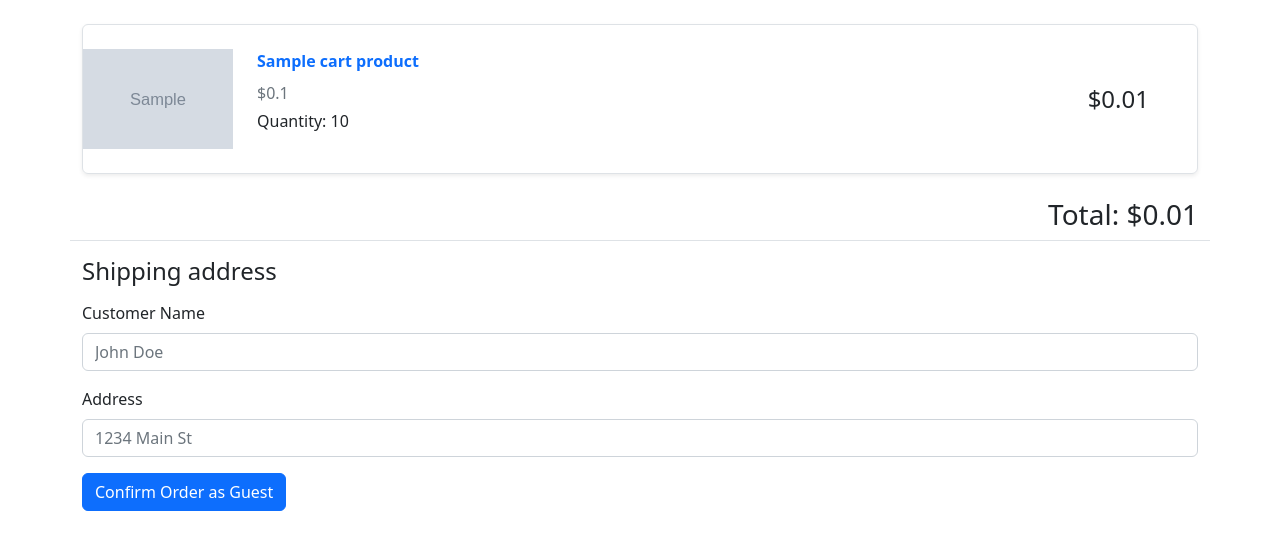
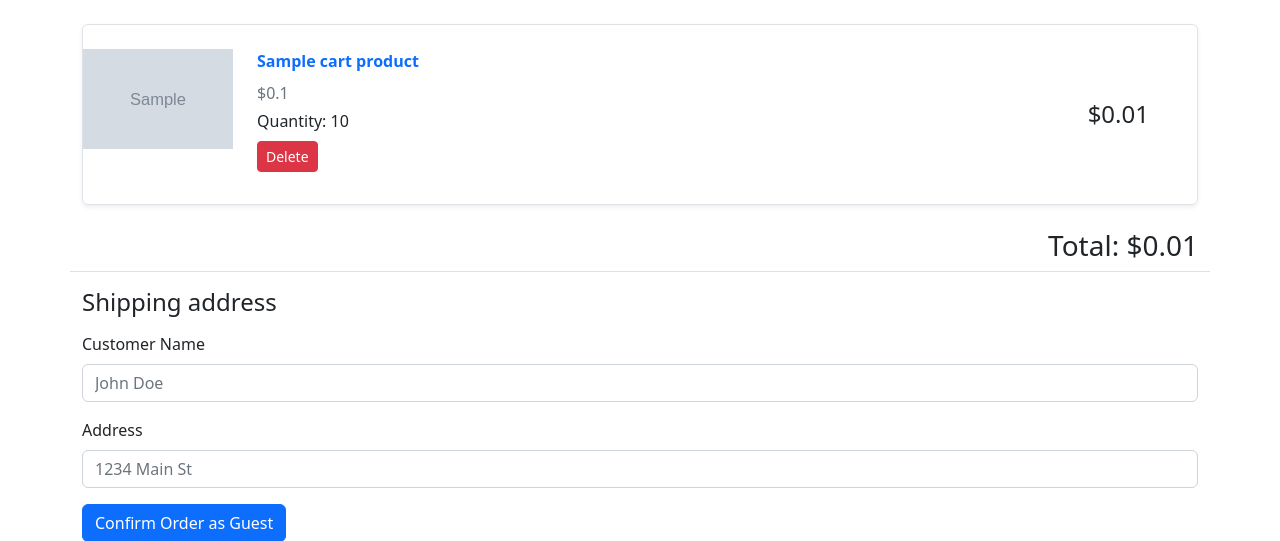
Before and after one commit to juliexxvi/Grocery-Store, a Flask app: template templates/check-out.html in a window 1280 px wide. Shown: the part 137-678 px from the top of the page. Run offline with Flask 2, Linux system fonts and the light colour scheme; the template is opened without the code that fills it: most values are stand-ins (such as "Sample title", 1, 10 or a date in 2020); grey boxes marked "Sample" are stand-in pictures; some libraries are stand-ins or nearby versions.

Commit message:
Add detele items

```diff
--- a/app.py
+++ b/app.py
@@ -95,6 +95,7 @@ def delete_item_action():
     product_id = int(request.args.get('product-id'))
     cart_items = session.get('cart')
     total_quantity = session.get('total_quantity')
+
     for i in range(0, len(cart_items)):
         if product_id == cart_items[i]['id']:
             total_quantity -= cart_items[i]['quantity']
@@ -102,6 +103,7 @@ def delete_item_action():
             break
     session['cart'] = cart_items
     session['total_quantity'] = total_quantity
+
     return redirect('/check-out')
 
 
--- a/templates/check-out.html
+++ b/templates/check-out.html
@@ -14,13 +14,16 @@
         <strong class="d-inline-block mb-2 text-primary">{{cart_product.name}}</strong>
         <div class="mb-1 text-muted">${{cart_product.price/100}}</div>
         <p class="card-text mb-auto">Quantity: {{cart_product.quantity}}</p>
-
+        <form action="/delete-item-action?product-id={{cart_product.id}}" method="POST">
+          <button class="btn btn-danger btn-sm my-2" id="minus-{{loop.index0}}" type="submit">Delete</button>
+        </form>
       </div>
       <div class="col col-auto d-flex flex-column justify-content-center px-5">
         <h4 class="mb-0">${{cart_product.total_amount/100}}</h4>
       </div>
     </div>
     {% endfor %}
+
     <div class="row" style="text-align: right;">
       <h3>Total: ${{total_cart_amount/100}}</h3>
     </div>
@@ -32,13 +35,11 @@
         <label for="name" class="form-label">Customer Name</label>
         <input name="customer_name" type="text" class="form-control" id="name" placeholder="John Doe" required>
       </div>
-
       <div class="col-12 my-3">
         <label for="address" class="form-label">Address</label>
         <input name="customer_address" type="text" class="form-control" id="address" placeholder="1234 Main St"
           required>
       </div>
-
       <div class="col-12 my-3">
         <button class="btn btn-primary" type="submit">Confirm Order as Guest</button>
       </div>
```
